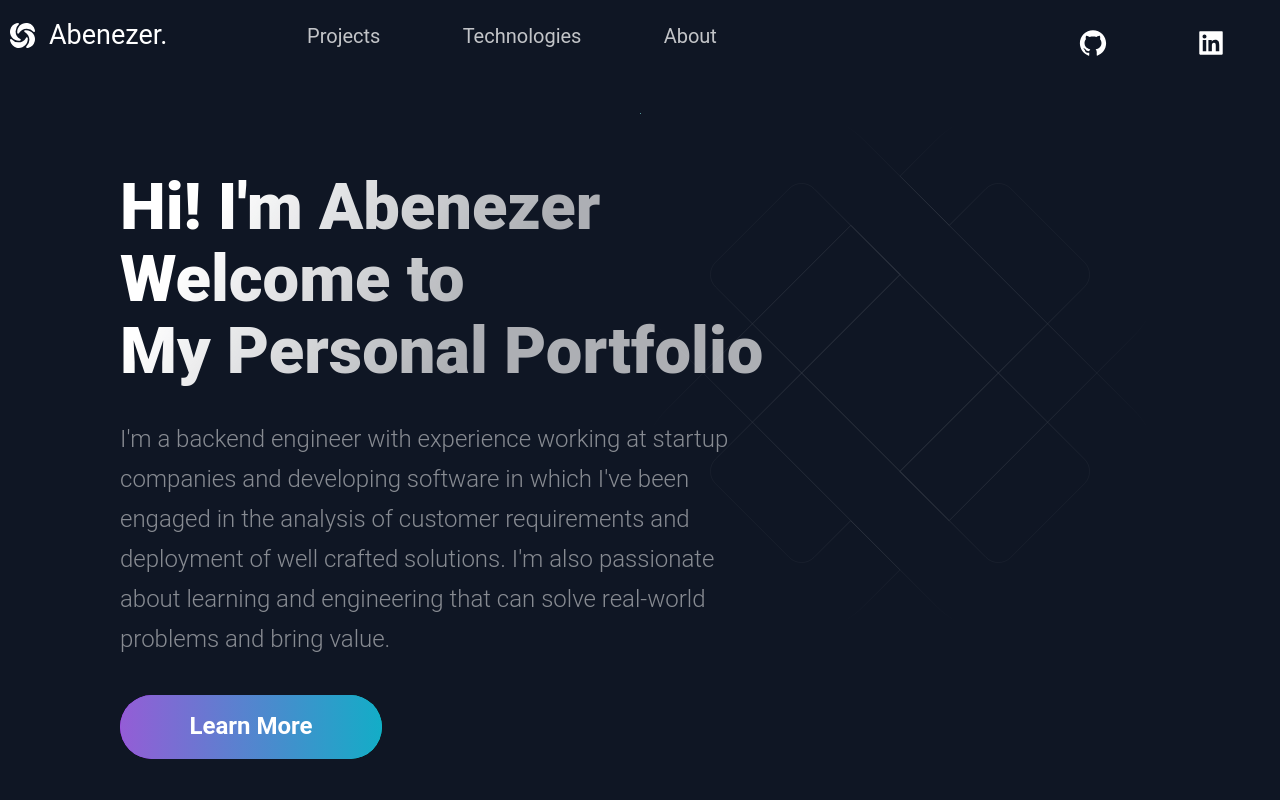
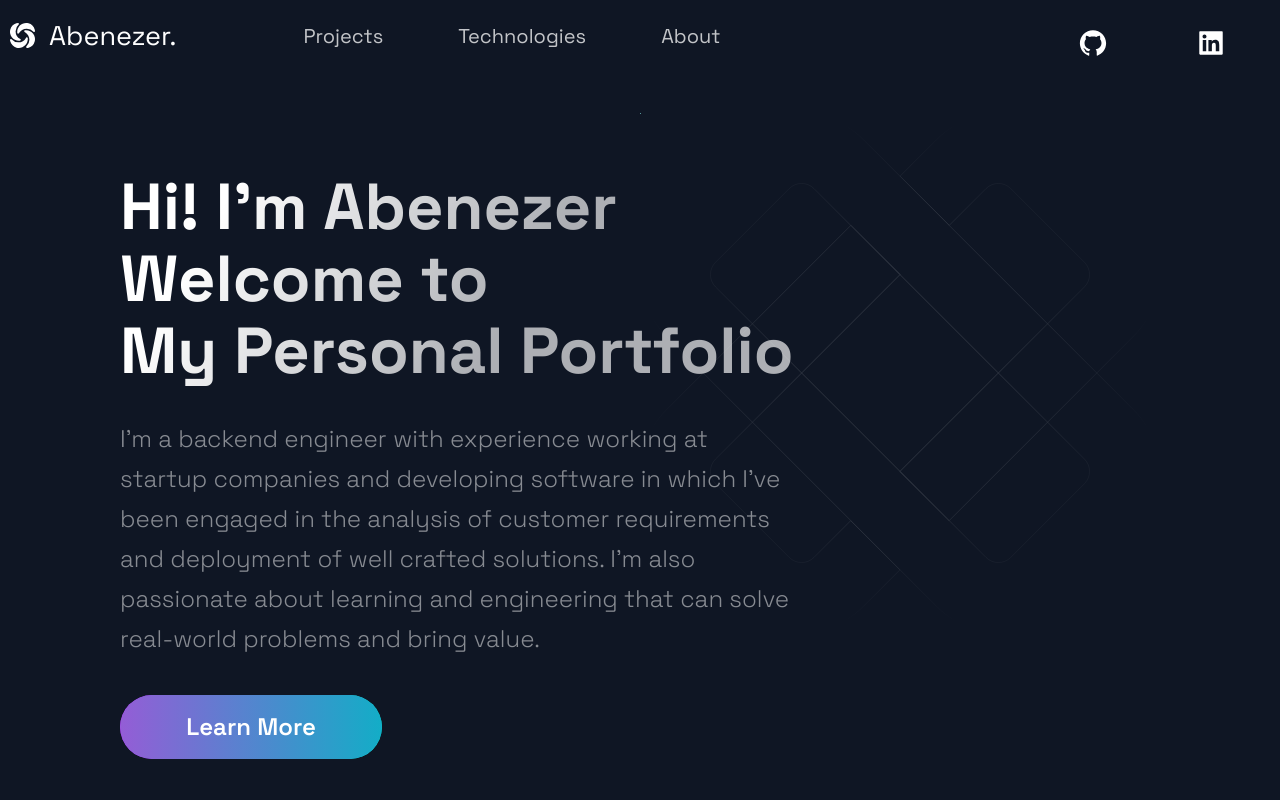
Before and after one commit to calmHeaven/NEXTJSPortfolio, a Next.js app: page / in a window 1280 px wide. Shown: the top 800 px of the page. Built offline with nearby package versions, Linux system fonts and the light colour scheme.

Commit message:
Font changes

```diff
--- a/src/styles/globals.js
+++ b/src/styles/globals.js
@@ -15,7 +15,7 @@ const GlobalStyles = createGlobalStyle`
 
   }
   body {
-    font-family: Roboto, Open Sans, Montserrat;
+    font-family: ${props => props. theme. fonts.main};
     font-size: 1.6rem;
     background: ${props => props.theme.colors.background1};
     color: ${props => props.theme.colors.primary1};
@@ -23,7 +23,7 @@ const GlobalStyles = createGlobalStyle`
 
   }
   h1,h2,h3,h4,h5,h6,button {
-    font-family: Roboto, Open Sans, Montserrat;
+    font-family: ${props => props. theme.fonts.title};
   }
   a {
     text-decoration: none;
```
